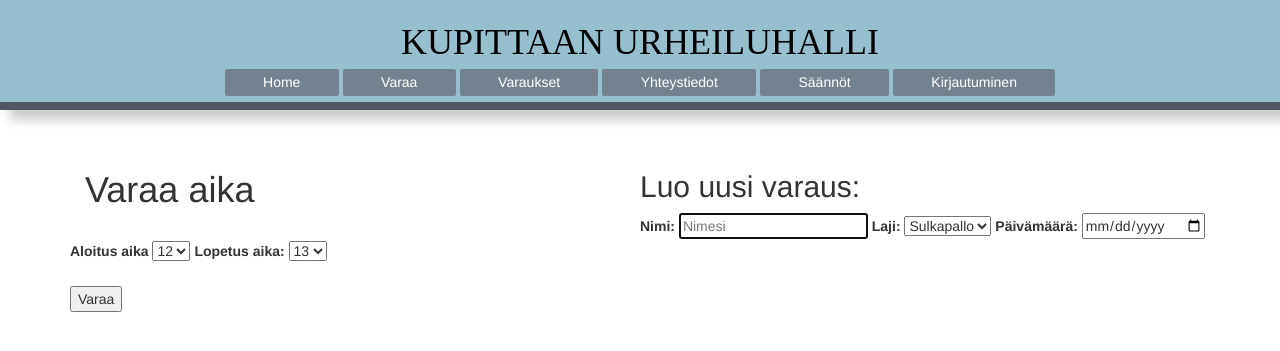
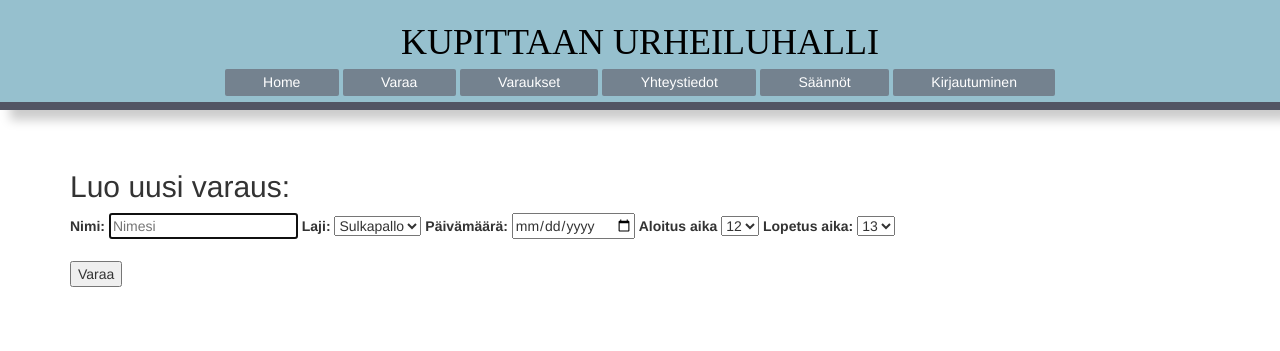
Before and after one commit to Cendukka/VarausjarjestelmaNodeJS, a Node server app: page /reserve in a window 1280 px wide. Shown: the top 351 px of the page. Run offline with Node 20, Linux system fonts and the light colour scheme; some libraries are stand-ins or nearby versions.

Commit message:
minor modifications
added kiitos view and removed duplicated div for "Varaa aika"

```diff
--- /dev/null
+++ b/views/kiitos.ejs
@@ -0,0 +1,4 @@
+<h1>Kiitos, varauksestasi!</h1>
+<p>Alla näet varauksesi tiedot:</p>
+
+<p>Varaajan nimi: <%= result.name %>, Valittu laji: <%= result.sport %>, Varattu päivä: <%= date %>, Kellonaika: <%= result.startTime %>-<%= result.endTime %></p>
--- a/views/varaa.ejs
+++ b/views/varaa.ejs
@@ -1,7 +1,3 @@
-
-<div class="col-sm-6">
-  <h1>Varaa aika</h1>
-</div>
 
 <div class="data-form">
   <form action="/reserve/new" method="POST">
```
